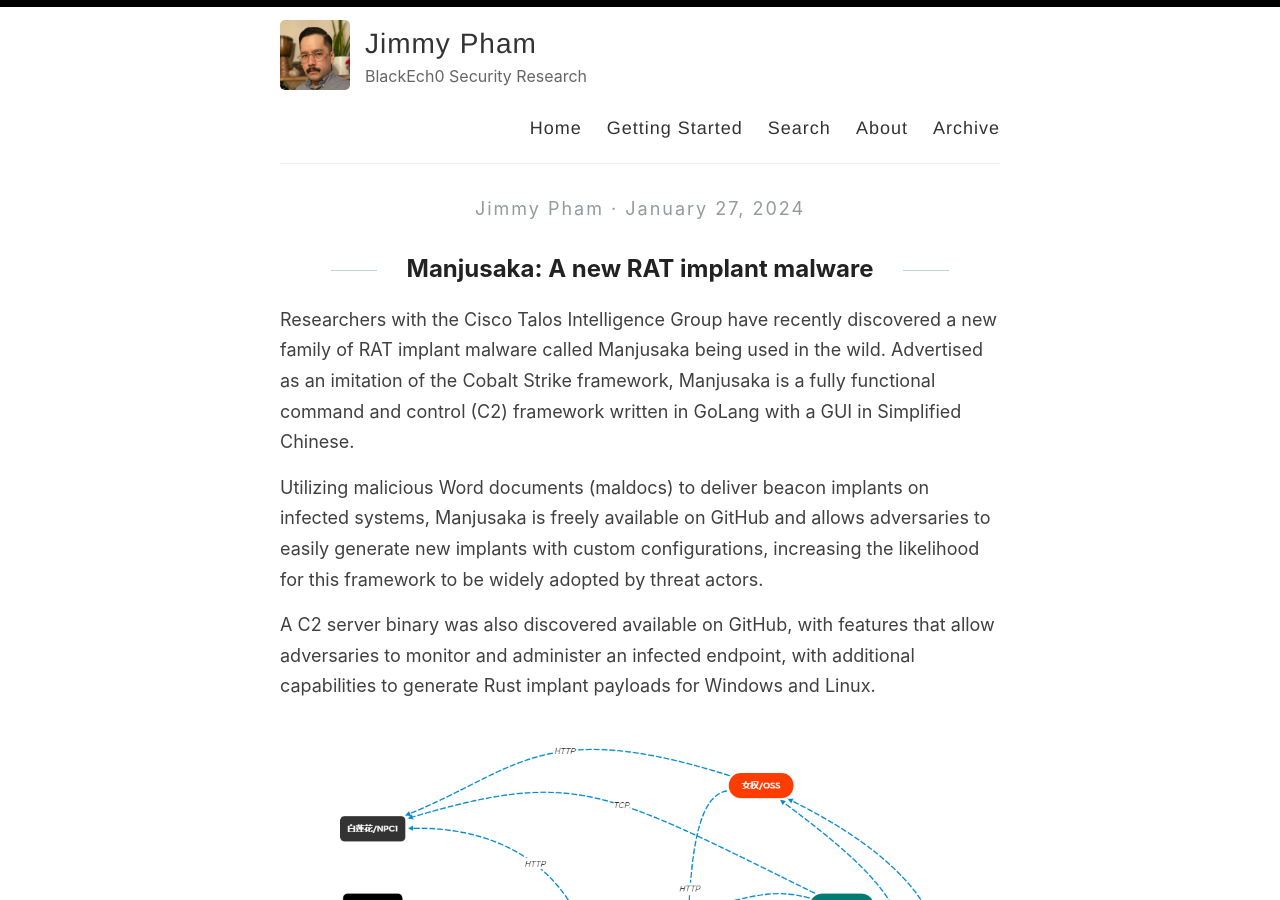
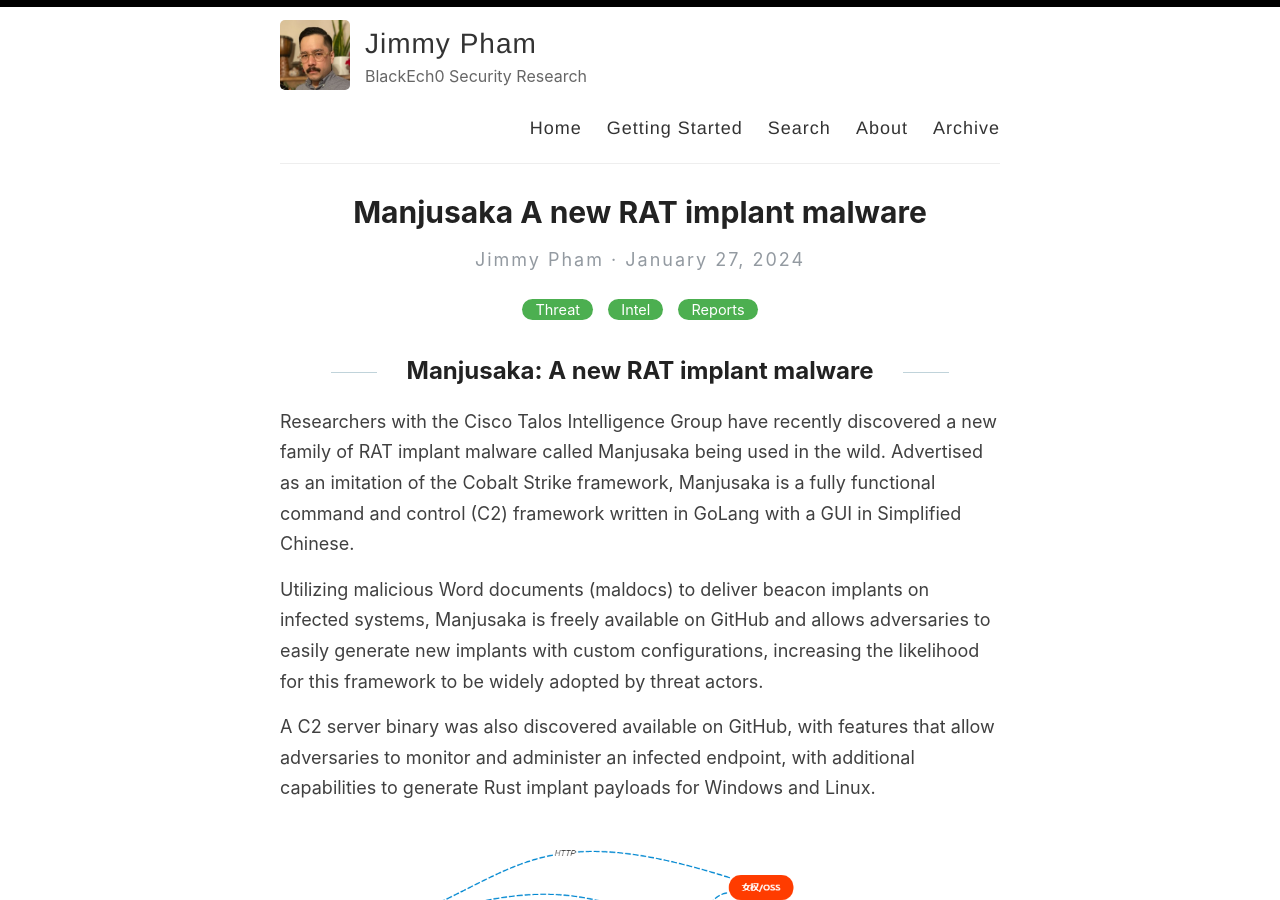
Before and after one commit to jfl0w/jfl0w.github.io, a Jekyll site: the page built from _posts/2024-1-27-manjusaka.md, in a window 1280 px wide and 900 px high. Built offline with Jekyll 4.4.1, drawn with Linux system fonts in a browser that asks for light colours; our own code applies the rules of GitHub Pages for plain Markdown files.

Commit message:
Update 2024-1-27-manjusaka.md

```diff
--- a/_posts/2024-1-27-manjusaka.md
+++ b/_posts/2024-1-27-manjusaka.md
@@ -1,6 +1,6 @@
 ---
 layout: post
-title: Manjusaka: A new RAT implant malware
+title: Manjusaka A new RAT implant malware
 categories: Threat Intel Reports
 ---
 
```
